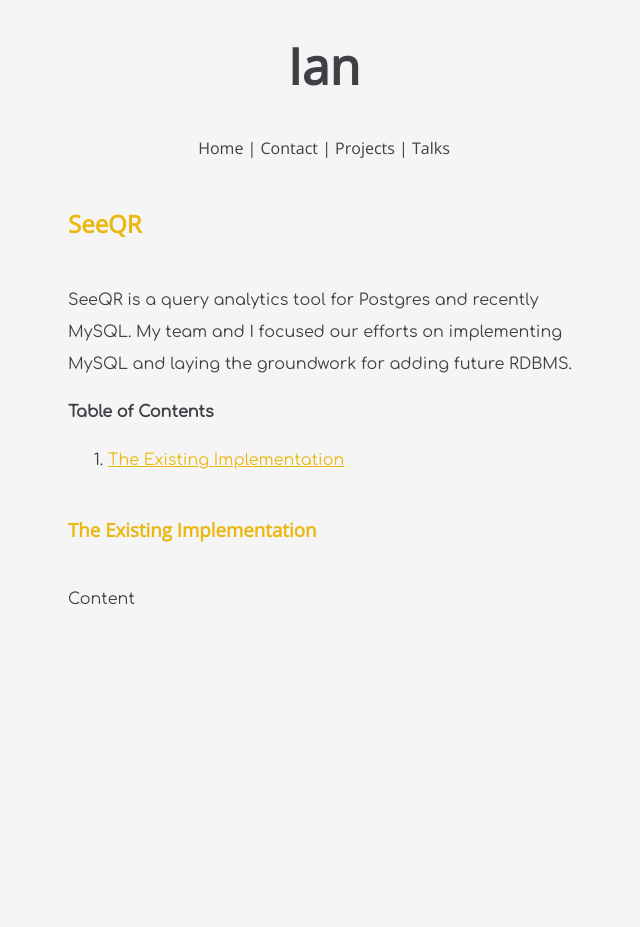
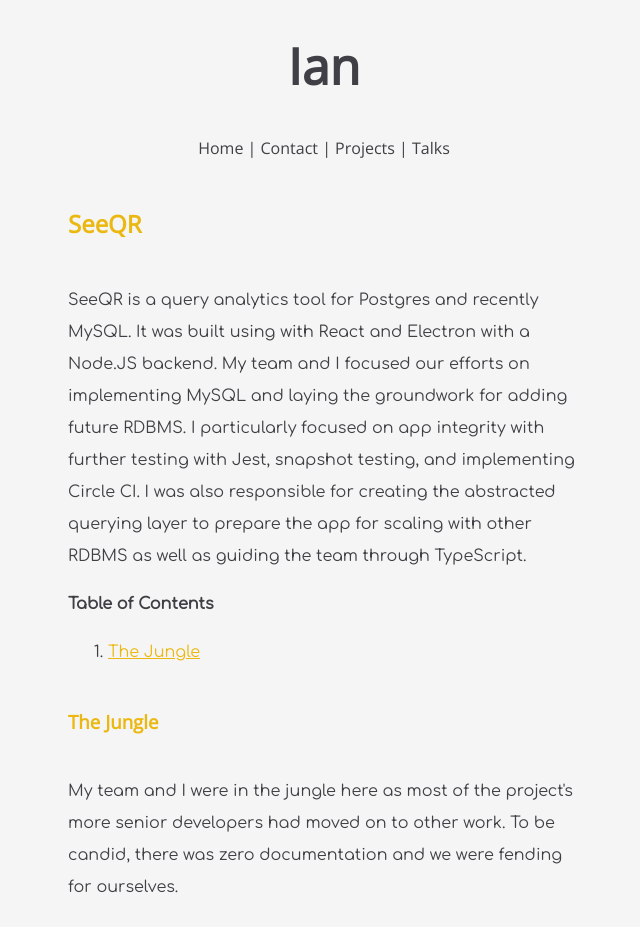
Before and after one commit to RadiantGH/brightsite, a React (Create React App) app: page /lint in a window 1280 px wide. Shown: the whole page, without its empty margins (316-956 px from the left). Before the commit the page ends 800 px from the top, so only its background shows below. Built offline with nearby package versions, Linux system fonts and the light colour scheme.

Commit message:
Update SeeQR base desc

```diff
--- a/src/pages/projectpages/Lint.jsx
+++ b/src/pages/projectpages/Lint.jsx
@@ -1,23 +1,25 @@
 import React from 'react';
-import ReactDOM from 'react-dom/client';
 
 const Article_Lint = function() {
     return (
         <div className='article-content'>
             <h2>SeeQR</h2>
             <p>
-                SeeQR is a query analytics tool for Postgres and recently MySQL. My team and I focused our efforts on implementing MySQL and laying the groundwork
-                for adding future RDBMS.
+                SeeQR is a query analytics tool for Postgres and recently MySQL. It was built using with React and Electron with a Node.JS backend.
+                My team and I focused our efforts on implementing MySQL and laying the groundwork for adding future RDBMS. I particularly focused on app integrity
+                with further testing with Jest, snapshot testing, and implementing Circle CI. I was also responsible for creating the abstracted querying layer to
+                prepare the app for scaling with other RDBMS as well as guiding the team through TypeScript.
             </p>
 
             <strong>Table of Contents</strong>
             <ol>
-                <li><a href='#hardcoded' className='url'>The Existing Implementation</a></li>
+                <li><a href='#hardcoded' className='url'>The Jungle</a></li>
             </ol>
 
-            <h3 id='hardcoded'>The Existing Implementation</h3>
+            <h3 id='hardcoded'>The Jungle</h3>
             <p>
-                Content
+                My team and I were in the jungle here as most of the project's more senior developers had moved on to other work. To be candid, there was zero documentation and
+                we were fending for ourselves.
             </p>
         </div>
     );
```
